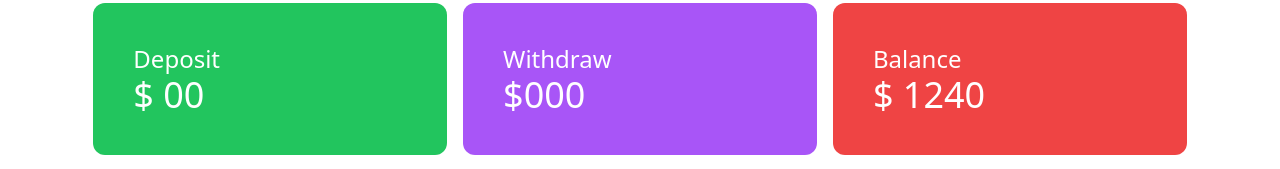
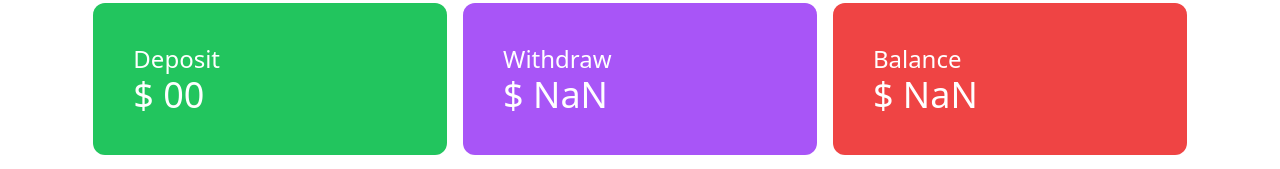
Before and after one commit to wwwshoaib/baap-er-hotel, a plain HTML site: page bank.html in a window 1280 px wide. Both pictures are taken after a click on the button "Withdraw". Shown: the part 245-414 px from the top of the page. Drawn offline with nearby package versions, Linux system fonts and the light colour scheme.

Commit message:
withdraw button added

```diff
--- a/bank.html
+++ b/bank.html
@@ -27,7 +27,7 @@
                 </div>
                 <div class="bg-purple-500  rounded-xl p-10">
                     <h1 class="text-2xl text-white" >Withdraw</h1>
-                    <h3 class="text-4xl text-white">$000</h3>
+                    <h3 class="text-4xl text-white">$ <span id="withdraw-total">000</span></h3>
                 </div>
                 <div class="bg-red-500 rounded-xl p-10">
                     <h1 class="text-2xl text-white">Balance</h1>
@@ -63,6 +63,7 @@
     </main>
     <script src="js/login.js"></script>
     <script src="js/deposit.js"></script>
+    <script src="js/withdraw.js"></script>
 </body>
 
 </html>
--- /dev/null
+++ b/js/withdraw.js
@@ -0,0 +1,41 @@
+
+// withdraw
+
+document.getElementById('btn-withdraw').addEventListener('click', function() {
+   // step-2: get the deposit amount from the deposit input field
+    // for input field use .value to the value inside the input field
+    const withdrawField = document.getElementById('withdraw-field');
+    const newWithdrawAmountString = withdrawField.value;
+    const newWithdrawAmount = parseFloat(newWithdrawAmountString);
+
+    // previous withdraw
+
+    const previousWithdrawTotalElement = document.getElementById('withdraw-total');
+    const previousWithdrawTotalString = previousWithdrawTotalElement.innerText;
+    const previousWithdraw = parseFloat(previousWithdrawTotalString);
+
+   //total withdraw
+   const totalWithdraw = previousWithdraw + newWithdrawAmount;
+    // remaining balance calculation
+    previousWithdrawTotalElement.innerText = totalWithdraw;
+
+
+    //previous balance
+    const balanceTotalElement = document.getElementById('balance-total');
+    const balanceTotalElementString = balanceTotalElement.innerText;
+    const balanceTotal = parseFloat(balanceTotalElementString);
+    // now remaining balance
+
+    const remainingBalance = balanceTotal - totalWithdraw;
+    balanceTotalElement.innerText = remainingBalance;
+
+
+
+    withdrawField.value = '';
+
+
+
+
+
+
+})
```
Also changed, not shown: js/deposit.js (line endings or trailing spaces).
